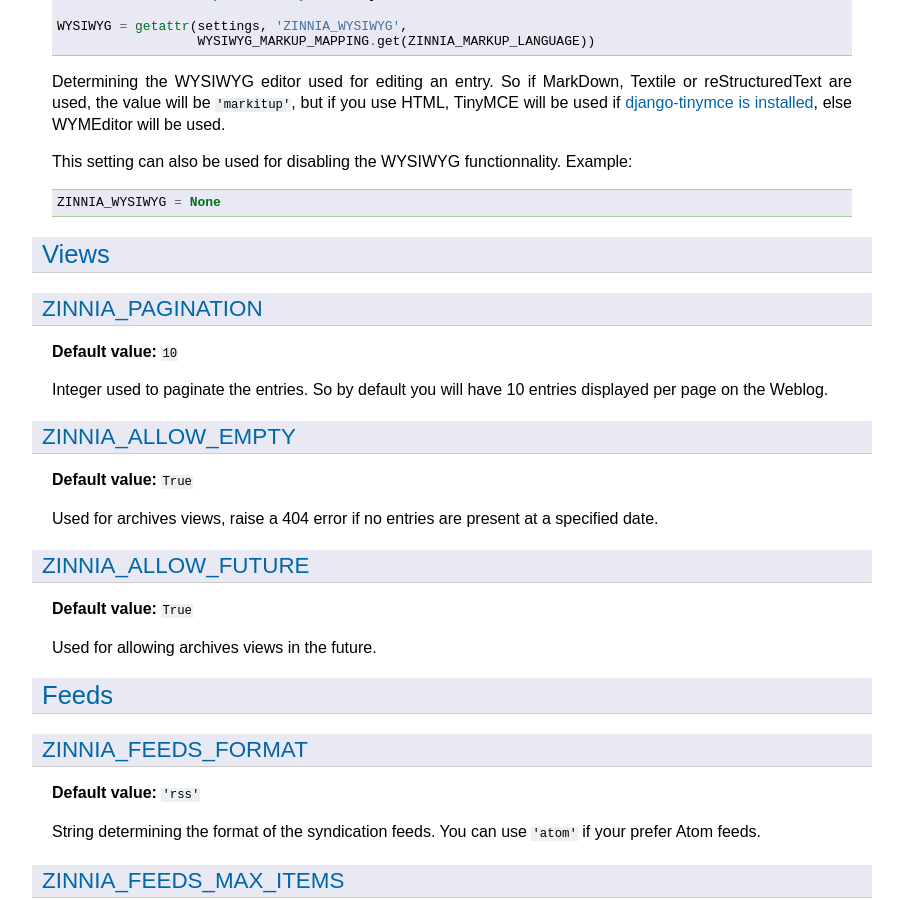
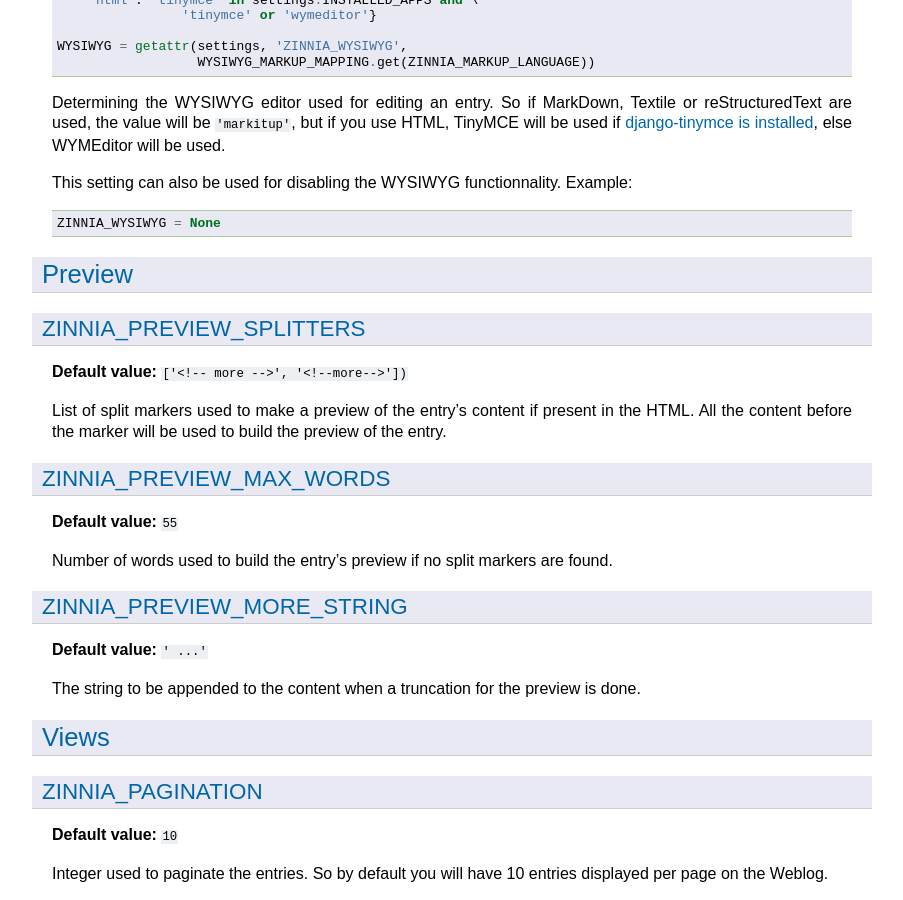
Before and after one commit to Fantomas42/django-blog-zinnia, a Sphinx documentation site: the page built from docs/ref/settings.rst, in a window 1280 px wide and 900 px high, scrolled down 2060 px. Shown: the whole window, without its empty margins (178-1081 px from the left). Built offline with Sphinx 7.4.7, drawn with Linux system fonts in a browser that asks for light colours; some of the changed text lies outside the part shown.

Commit message:
Add documention about preview settings

```diff
--- a/docs/ref/settings.rst
+++ b/docs/ref/settings.rst
@@ -136,6 +136,40 @@ This setting can also be used for disabling the WYSIWYG
 functionnality. Example: ::
 
   ZINNIA_WYSIWYG = None
+
+.. _settings-preview:
+
+Preview
+=======
+
+.. setting:: ZINNIA_PREVIEW_SPLITTERS
+
+ZINNIA_PREVIEW_SPLITTERS
+------------------------
+
+**Default value:** ``['<!-- more -->', '<!--more-->'])``
+
+List of split markers used to make a preview of the entry's content if
+present in the HTML. All the content before the marker will be used to
+build the preview of the entry.
+
+.. setting:: ZINNIA_PREVIEW_MAX_WORDS
+
+ZINNIA_PREVIEW_MAX_WORDS
+------------------------
+
+**Default value:** ``55``
+
+Number of words used to build the entry's preview if no split markers are
+found.
+
+ZINNIA_PREVIEW_MORE_STRING
+--------------------------
+
+**Default value:** ``' ...'``
+
+The string to be appended to the content when a truncation for the preview
+is done.
 
 .. _settings-views:
 
```
